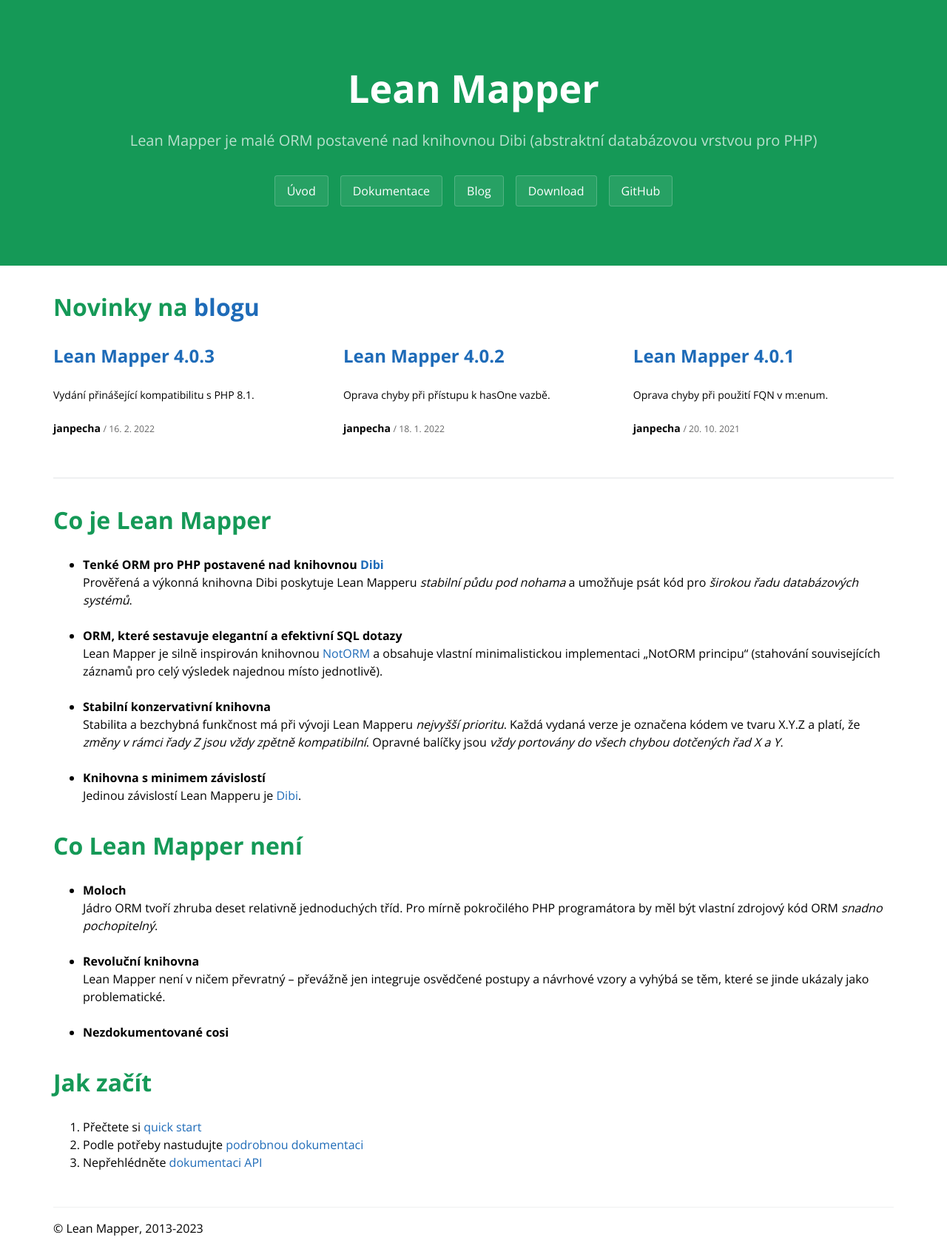
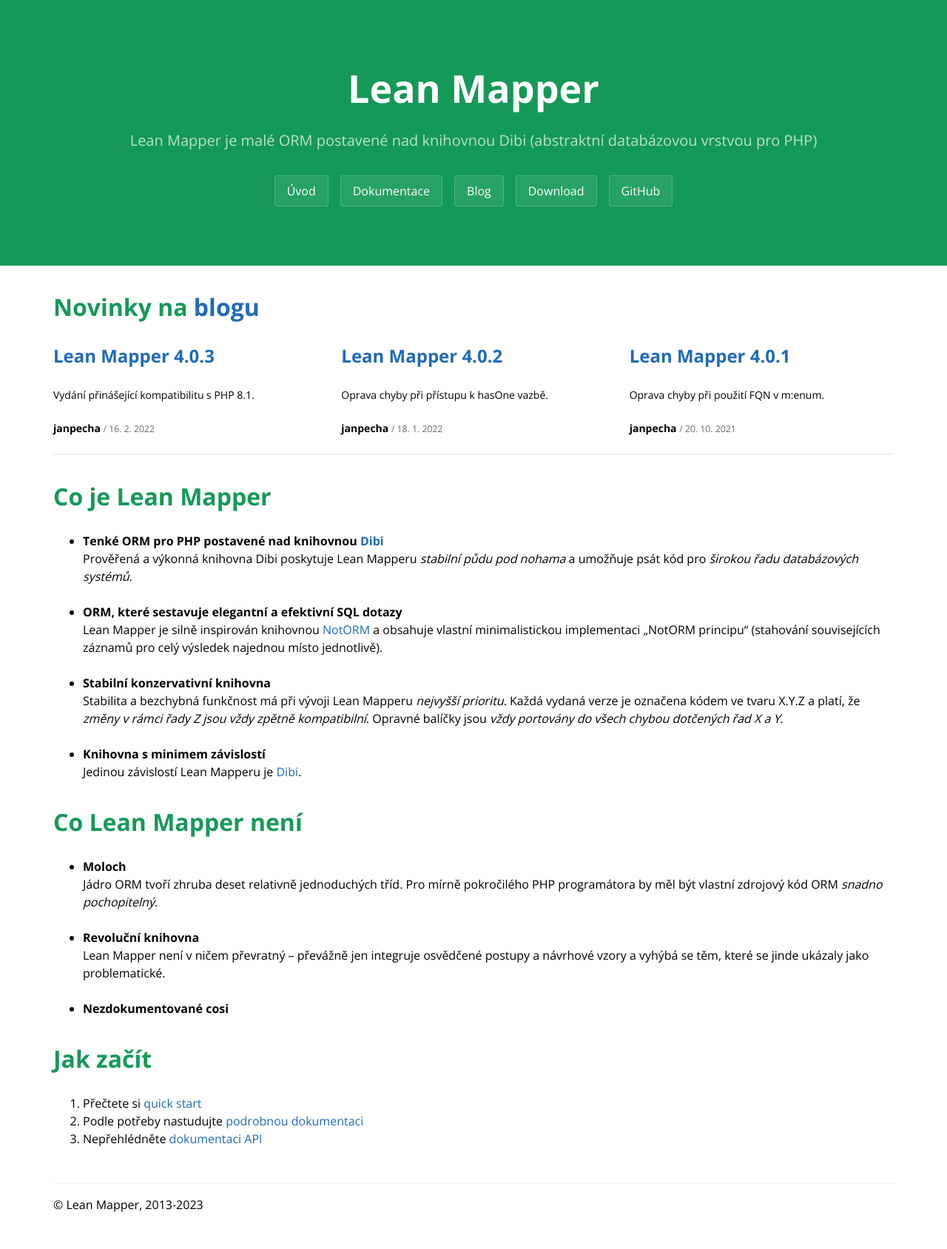
Before and after one commit to LeanMapper/LeanMapper.github.io, a Jekyll site: the page built from index.md, in a window 1280 px wide. Shown: the whole page at 74% size. Built offline with Jekyll 4.4.1, drawn with Linux system fonts in a browser that asks for light colours; our own code applies the rules of GitHub Pages for plain Markdown files; after the commit the page ends 1656 px from its top, so only the background shows below that.

Commit message:
CSS: posts - uses CSS grid

```diff
--- a/_sass/_posts.scss
+++ b/_sass/_posts.scss
@@ -1,6 +1,5 @@
 .post {
-	margin-bottom: 2em;
-	// flex: 1;
+	display: block;
 }
 
 .post__info {
@@ -24,10 +23,16 @@
 }
 
 .posts {
+	display: grid;
+	gap: 3rem 2rem;
 }
 
 .posts .post__perex {
 	font-size: 87.5%;
+}
+
+.posts .post__info {
+	margin-bottom: 0;
 }
 
 .posts .post--first {
@@ -45,32 +50,20 @@
 
 @media screen and (min-width: 42em) {
 	.posts {
-		display: flex;
-		flex-wrap: wrap;
-		justify-content: space-between;
-	}
-
-	.posts .post {
-		width: 48%;
-	}
-
-	.posts .post__info {
-		margin-bottom: 0;
+		grid-template-columns: repeat(2, 1fr);
 	}
 
 	.posts .post--first {
-		width: 100%;
+		grid-column: span 2;
 	}
 }
 
-
 @media screen and (min-width: 60em) {
-	.posts .post {
-		width: 31%;
+	.posts {
+		grid-template-columns: repeat(3, 1fr);
 	}
 
-
 	.posts .post--first {
-		width: 100%;
+		grid-column: span 3;
 	}
 }
```
